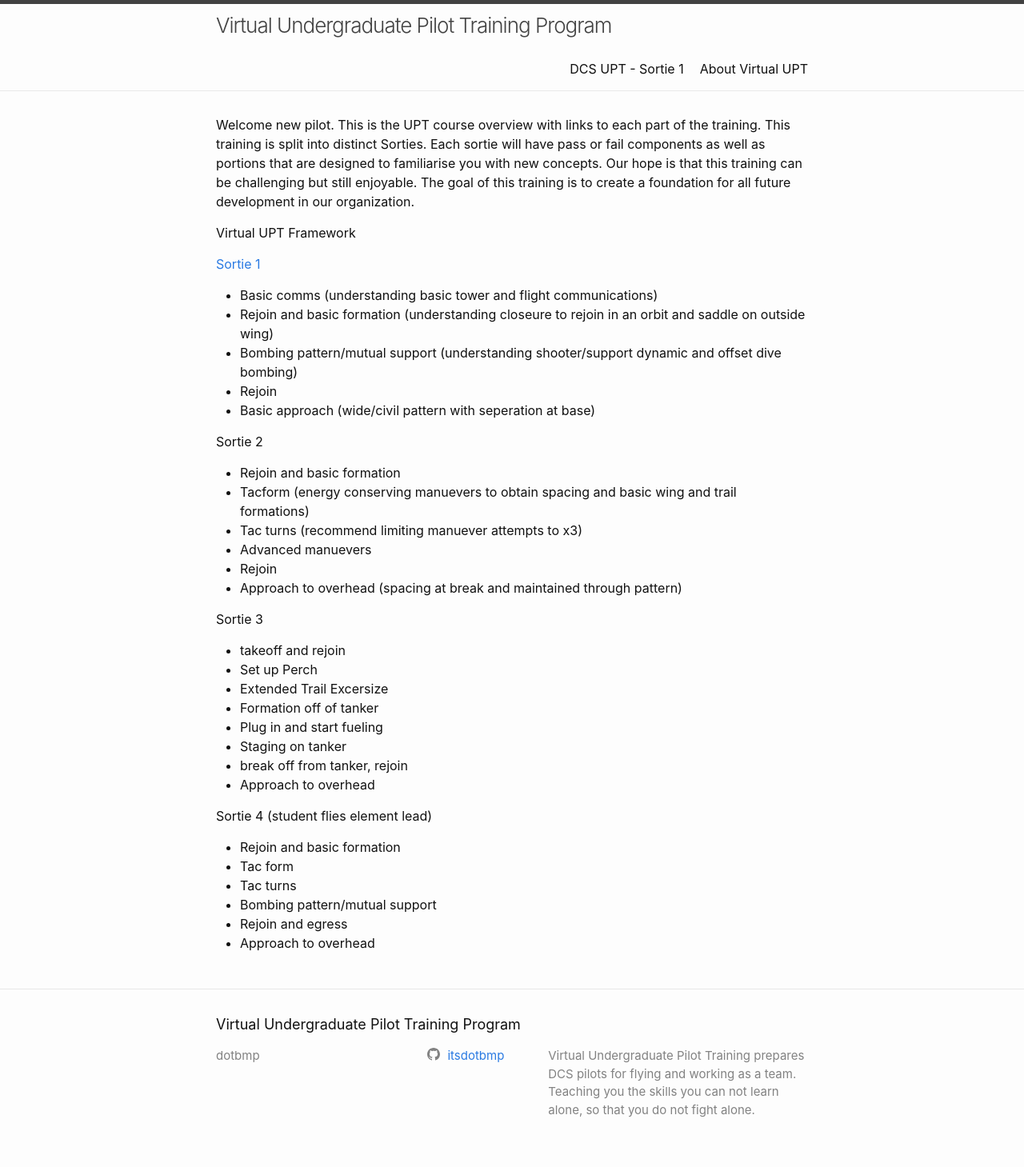
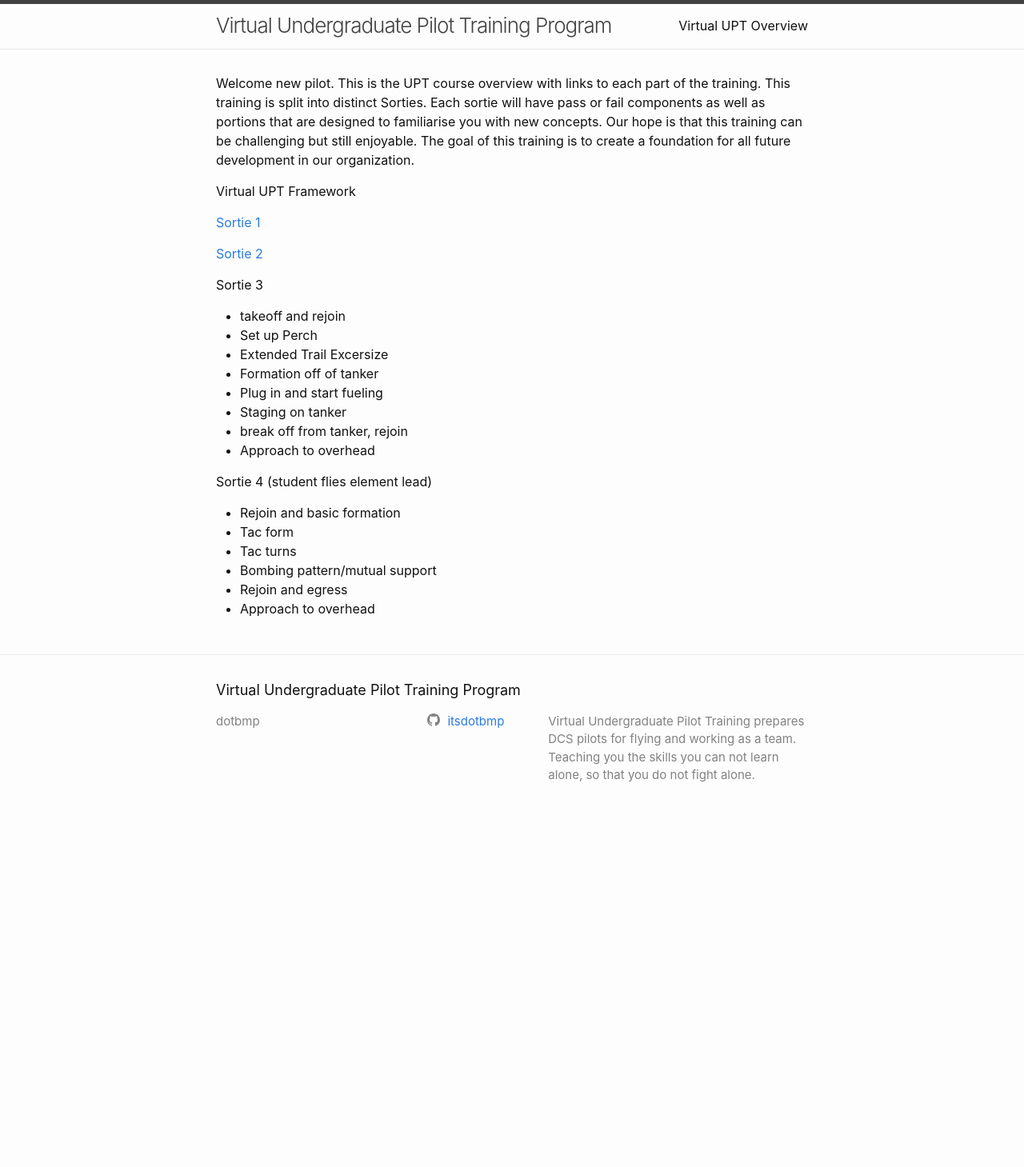
Before and after one commit to itsdotbmp/Undergraduate-Pilot-Training, a Jekyll site: the page built from index.md, in a window 1280 px wide. Shown: the whole page at 80% size. Built offline with Jekyll 4.4.1, drawn with Linux system fonts in a browser that asks for light colours; after the commit the page ends 1041 px from its top, so only the background shows below that.

Commit message:
changed navigation and overview

```diff
--- a/index.md
+++ b/index.md
@@ -1,26 +1,15 @@
 ---
 layout: default
-title: About VUPT
-link: About Virtual UPT
+title: vUPT Overview
+link: Virtual UPT Overview
 ---
 Welcome new pilot. This is the UPT course overview with links to each part of the training. This training is split into distinct Sorties. Each sortie will have pass or fail components as well as portions that are designed to familiarise you with new concepts. Our hope is that this training can be challenging but still enjoyable. The goal of this training is to create a foundation for all future development in our organization.
 
 Virtual UPT Framework
 
 [Sortie 1](sortie-1/)
-- Basic comms (understanding basic tower and flight communications)
--  Rejoin and basic formation (understanding closeure to rejoin in an orbit and saddle on outside wing)
-- Bombing pattern/mutual support (understanding shooter/support dynamic and offset dive bombing)
-- Rejoin
-- Basic approach (wide/civil pattern with seperation at base)
 
-Sortie 2
-- Rejoin and basic formation
-- Tacform (energy conserving manuevers to obtain spacing and basic wing and trail formations)
-- Tac turns (recommend limiting manuever attempts to x3)
-- Advanced manuevers
-- Rejoin
-- Approach to overhead (spacing at break and maintained through pattern)
+[Sortie 2](sortie-2/)
 
 Sortie 3
 - takeoff and rejoin
--- a/sortie-1/index.md
+++ b/sortie-1/index.md
@@ -1,6 +1,5 @@
 ---
 layout: training
-link: DCS UPT - Sortie 1
 title: DCS UPT - Sortie 1 - Basic Formation, with Ground attack Run in
 toc: false
 permalink: ../sortie-1/
```
